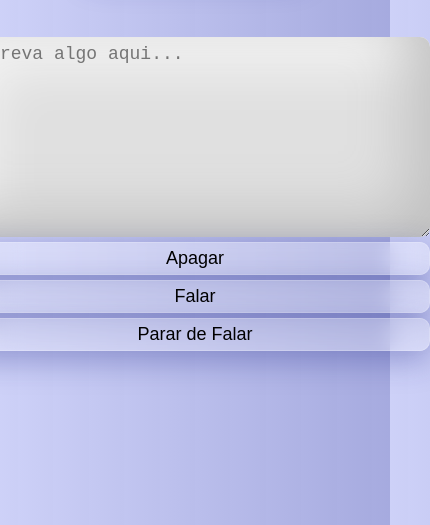
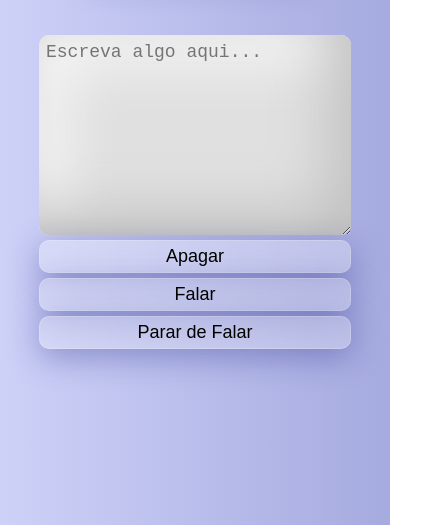
Before and after one commit to FabioHenriQ/TextoParaFala, a plain HTML site: page index.html in a window 390 px wide. Shown: the part 319-844 px from the top of the page, 430 px wide, since content can reach past the window. Drawn offline with Linux system fonts and the light colour scheme.

Commit message:
Fixed Responsive

```diff
--- a/index.html
+++ b/index.html
@@ -7,6 +7,7 @@
     <link rel="shortcut icon" href="./src/assets/favicon.ico" type="image/x-icon">
     <link rel="stylesheet" href="./src/styles/reset.css">
     <link rel="stylesheet" href="./src/styles/main.css">
+    <link rel="stylesheet" href="./src/styles/responsive.css">
     <title>Eu Falo</title>
 </head>
 <body>
--- /dev/null
+++ b/src/styles/responsive.css
@@ -0,0 +1,9 @@
+@media screen and (max-width: 768px) {
+    body {
+        padding: 10%;
+    }
+
+    .container textarea {
+        width: 100%;
+    }
+}
```
